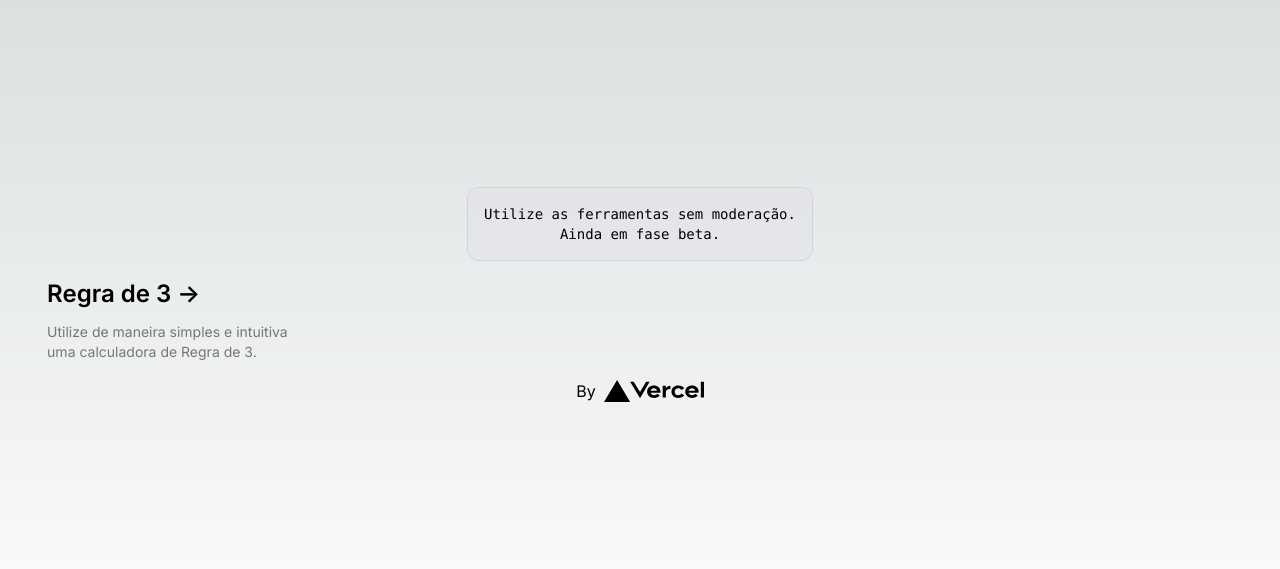
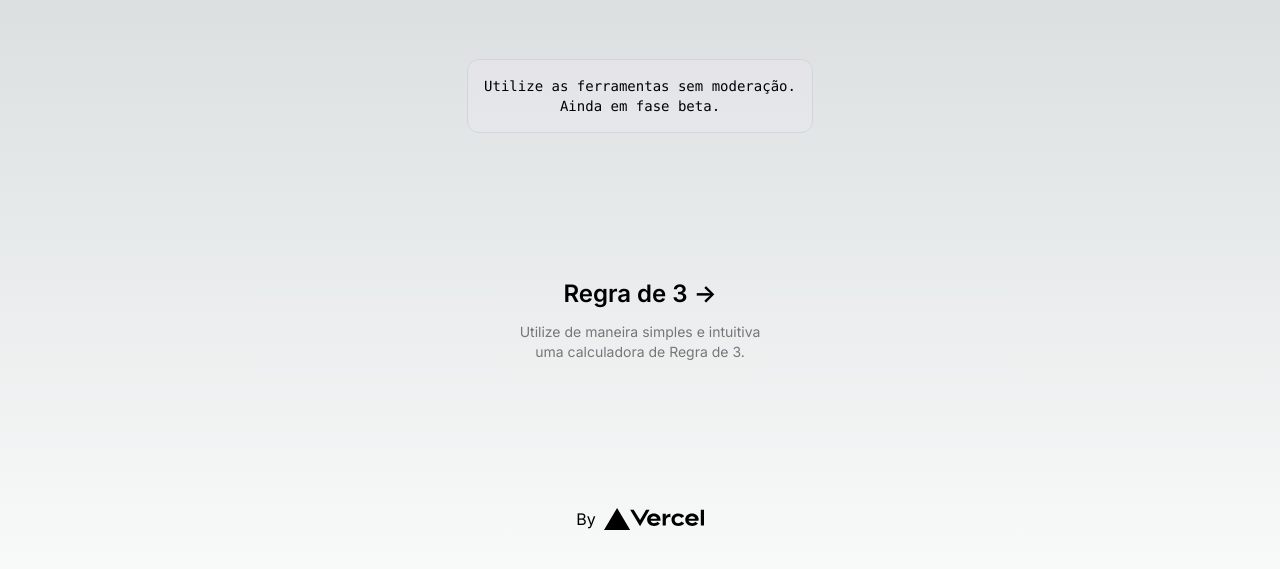
Before and after one commit to marcoshmarcarini/math_tools, a Next.js app: page / in a window 1280 px wide. Shown: the part 105-674 px from the top of the page. Built offline with nearby package versions, Linux system fonts and the light colour scheme.

Commit message:
Update page.tsx

```diff
--- a/src/app/page.tsx
+++ b/src/app/page.tsx
@@ -10,7 +10,7 @@ export default function Home() {
         </p>
       </div>
 
-      <div className="mb-32 grid text-center lg:mb-0 lg:grid-cols-4 lg:text-left">
+      <div className="mb-32 mt-32 flex text-center justify-center items-center">
         <Link href={`/regra-de-3`}
           className="group rounded-lg border border-transparent px-5 py-4 transition-colors hover:border-gray-300 hover:bg-gray-100 hover:dark:border-neutral-700 hover:dark:bg-neutral-800/30"
           rel="noopener noreferrer"
```
